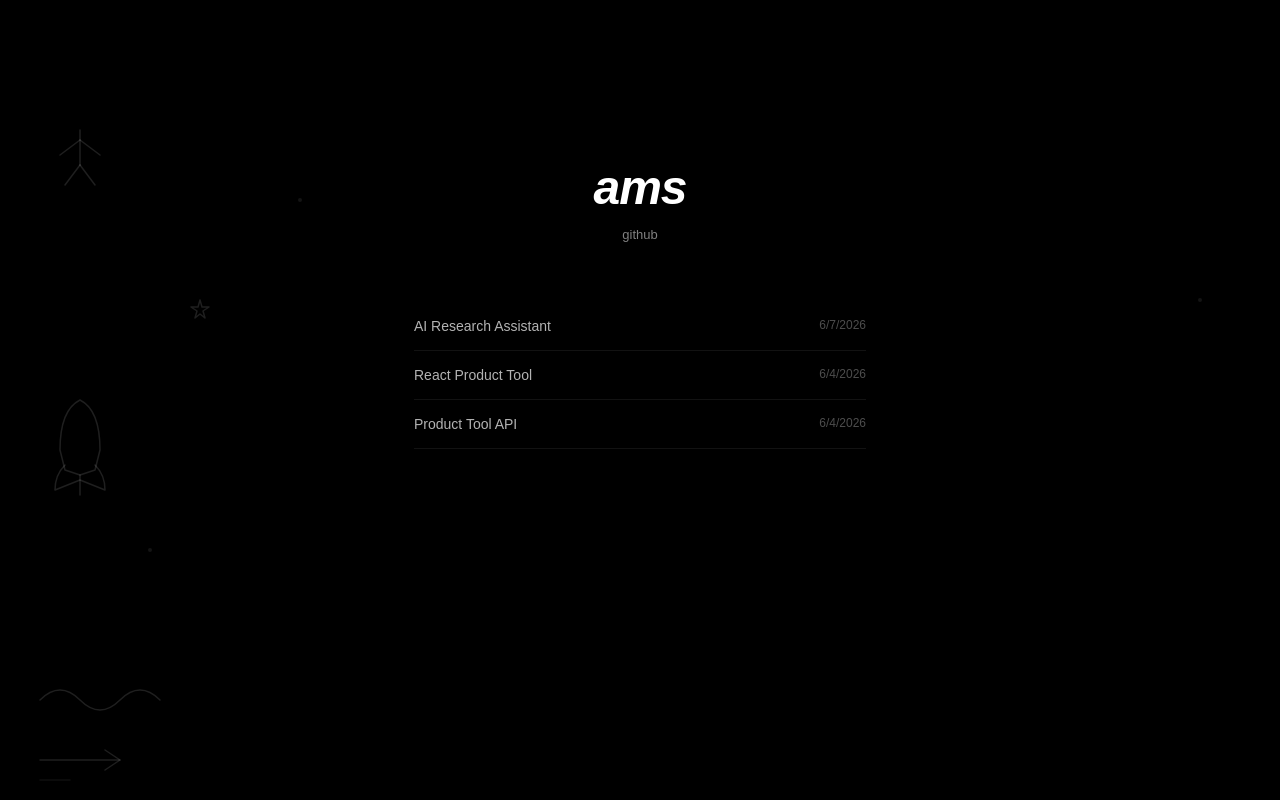
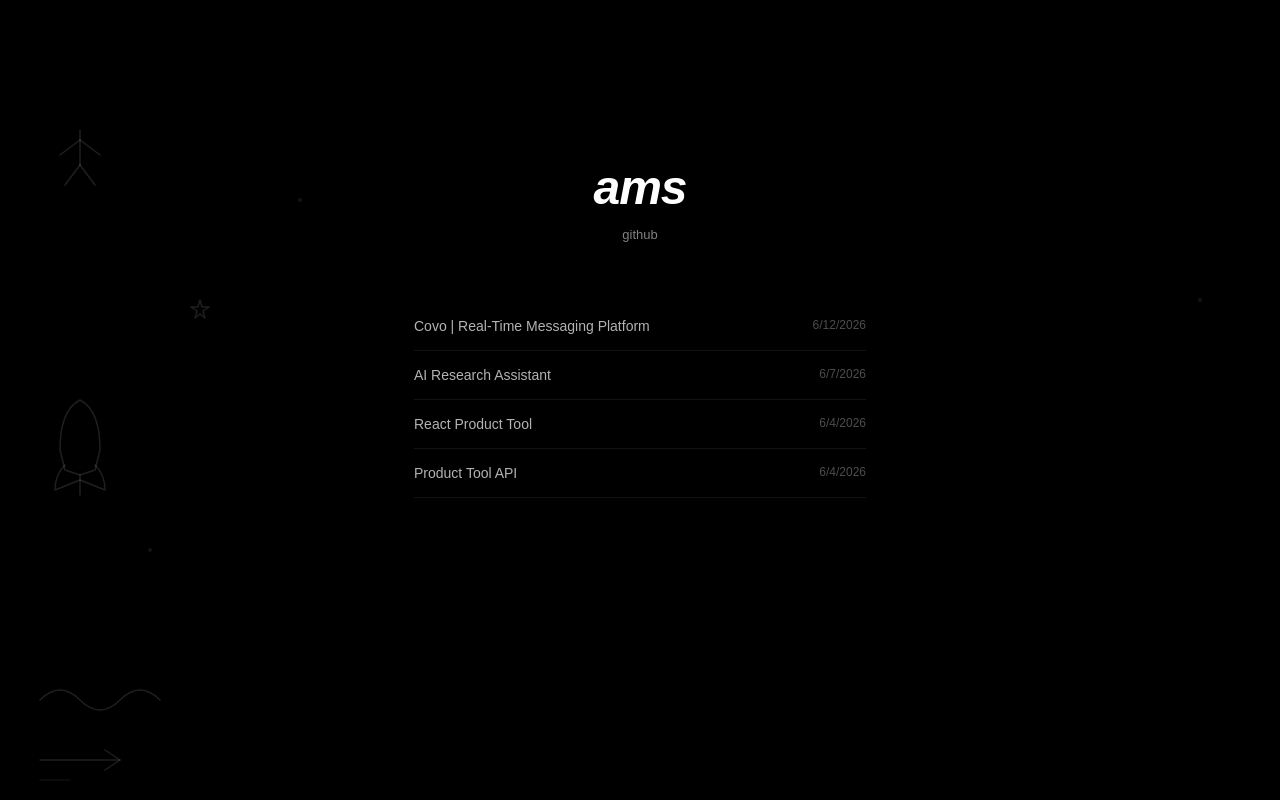
Before and after one commit to andinalloldtales/personal-website, a React (Vite) app: page / in a window 1280 px wide. Built offline with nearby package versions, Linux system fonts and the light colour scheme.

Commit message:
Covo addition to projects

```diff
--- a/src/App.jsx
+++ b/src/App.jsx
@@ -3,6 +3,7 @@ import { useEffect, useRef } from "react";
 import './index.css'
 
 const projects = [
+  { name: "Covo | Real-Time Messaging Platform", url: "https://covochat.vercel.app/", year: "6/12/2026", },
   { name: "AI Research Assistant", url: "https://amsresearch.vercel.app/", year: "6/7/2026" },
   { name: "React Product Tool", url: "https://github.com/andinalloldtales/react-product-tool", year: "6/4/2026" },
   { name: "Product Tool API", url: "https://github.com/andinalloldtales/backend-product-tool", year: "6/4/2026" },
```
